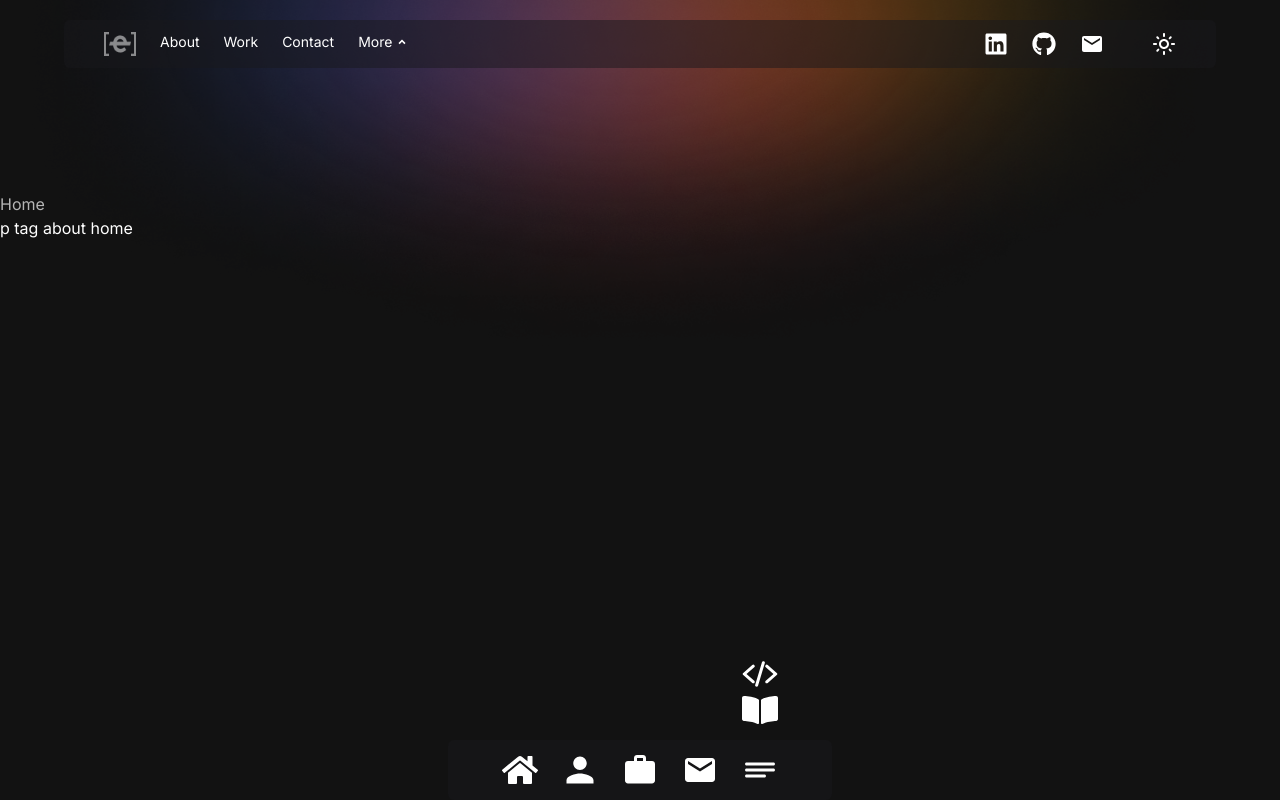
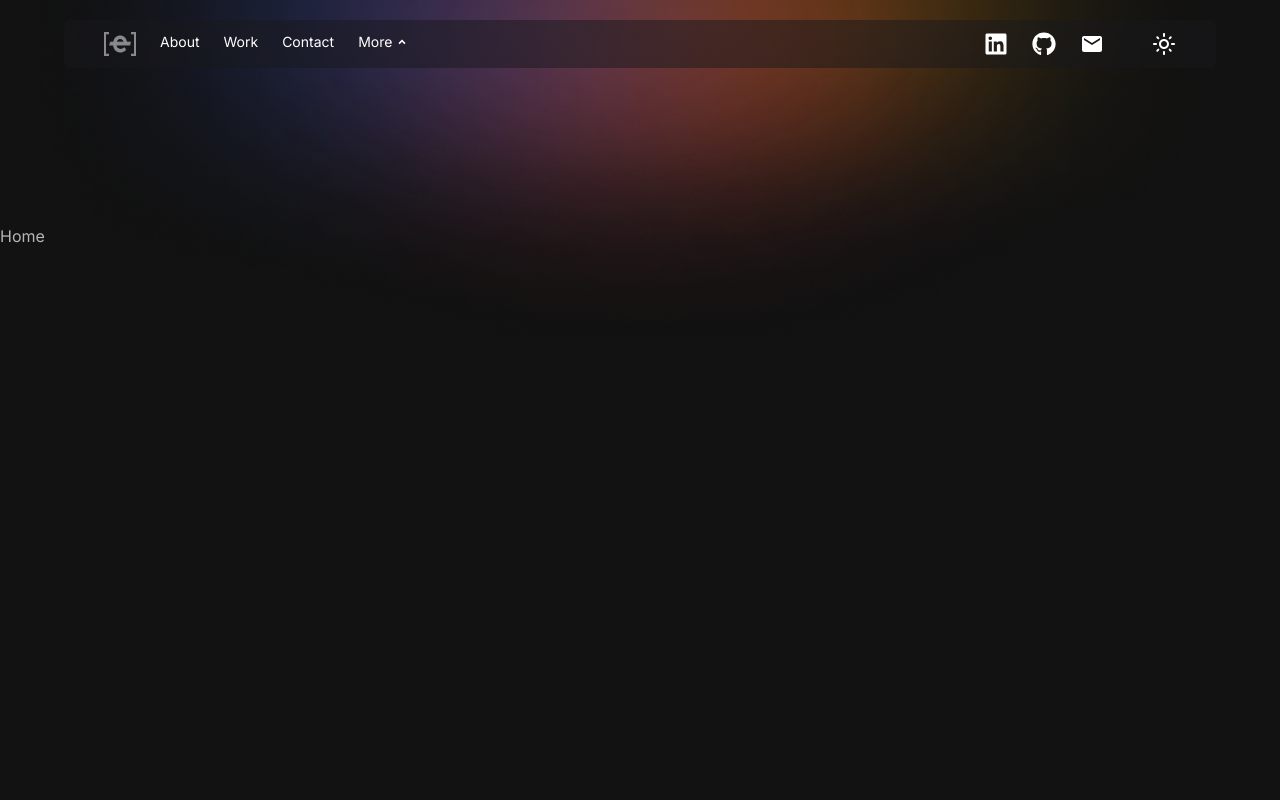
Before and after one commit to ebmalabuyo/ebmcodes, a Next.js app: page / in a window 1280 px wide. Built offline with nearby package versions, Linux system fonts and the light colour scheme.

Commit message:
fixes to toggle on navbar

```diff
--- a/app/layout.tsx
+++ b/app/layout.tsx
@@ -2,7 +2,7 @@ import type { Metadata } from "next";
 import { Inter } from "next/font/google";
 import "./globals.css";
 import { Providers } from "./providers";
-import Navigation from "@/components/Navigation";
+import Navigation from "@/components/clientComponents/Navigation";
 import MobileNavigation from "@/components/clientComponents/MobileNavigation";
 
 
@@ -24,7 +24,7 @@ export default function RootLayout({
 
   return (
     <html lang="en" suppressHydrationWarning>
-      <body className={inter.className + " " + "bg-[url('../public/Background.png')] w-full bg-cover bg-no-repeat"} >
+      <body className={inter.className + " " + "bg-[url('../public/Background.png')] w-full bg-cover bg-no-repeat absolute"} >
         <Providers>
         <Navigation/>
         {children}
--- a/app/page.tsx
+++ b/app/page.tsx
@@ -5,9 +5,9 @@ export default function Home() {
 
 
   return (
-   <div className="mt-48">
+   <div className="mt-56">
     <h1 className="text-[#B5B5B5]">Home</h1>
-    <p>p tag about home</p>
+
 
    </div>
   );
--- a/components/clientComponents/MobileNavigation.tsx
+++ b/components/clientComponents/MobileNavigation.tsx
@@ -11,10 +11,18 @@ import { CgDetailsMore } from "react-icons/cg";
 import { IoCodeSlash } from "react-icons/io5";
 import { FaBookOpen } from "react-icons/fa";
 
+
+
 type NavLink = {
   icon: ReactNode,
   page: string,
   sublinks?: NavLink[],
+}
+
+type SublinkProps = {
+  item: NavLink,
+  state: boolean,
+  setState: (state : boolean) => void
 }
 
 const links = [
@@ -50,41 +58,39 @@ const links = [
     }
   ]
 
-function Sublinker({item} : {item: NavLink}) {
+
+
+function Sublinker({item, state, setState} : SublinkProps) {
+
   return (
   <>
       <ul>
         {
         item.sublinks ?
-        <MobileDropdownLink item={item}/>
+        <div className='relative'>
+        <li className='flex cursor-pointer' onClick={()=>setState(!state)}>{item.icon}</li>
+        <ul className={` ${state ? "flex" : "hidden"} flex-col gap-3 absolute -top-32 dark:bg-[#18181D]/50 bg-slate-100/50 p-4 pr-4 pl-4 rounded-t-md`}>
+          {item.sublinks &&
+            item.sublinks.map((each : any) => {
+              return <li key={each.page} onClick={()=>setState(false)}><Link href={each.page}>{each.icon}</Link> </li>
+            })
+          }
+        </ul>
+      </div>
         :
-        <Link href={item.page as string}>{item.icon}</Link>
+        <div onClick={()=> setState(false)}><Link href={item.page as string}>{item.icon}</Link></div>
         }
       </ul>
     </>)
 }
 
-function MobileDropdownLink({item} : {item: NavLink}) {
+
+export default function MobileNavigation() {
   const [toggle, setToggle] = useState(false);
   return (
-      <div className='relative'>
-        <li className='flex cursor-pointer'>{item.icon}</li>
-        <ul className='absolute -top-24'>
-          {item.sublinks &&
-            item.sublinks.map((each : any) => {
-              return <li key={each.title}><Link href={each.page}>{each.icon}</Link> </li>
-            })
-          }
-        </ul>
-      </div>
-  )
-}
-
-export default function MobileNavigation() {
-  return (
-      <nav  className='flex justify-center gap-6 absolute right-0 left-0 max-w-sm ml-auto mr-auto bottom-0 p-3 rounded-md  dark:bg-[#18181D]/50 bg-slate-100/50'>
+      <nav className='md:hidden mb-4 flex justify-center gap-6 fixed right-0 left-0 max-w-sm ml-auto mr-auto bottom-0 p-3 rounded-md dark:bg-[#18181D]/50 bg-slate-100/50'>
             {links.map(each => {
-              return <div key={each.page}><Sublinker item={each}/></div>
+              return <div key={each.page}><Sublinker item={each} state={toggle} setState={setToggle}/></div>
             })}
       </nav>
   )
--- a/components/clientComponents/Nav/DropdownLink.tsx
+++ /dev/null
@@ -1,35 +0,0 @@
-'use client'
-import React from 'react'
-import { useState } from 'react'
-import { RiArrowDropDownLine } from "react-icons/ri";
-import Link from 'next/link';
-
-
-  type NavLink = {
-    title: string,
-    page: string,
-    sublinks?: NavLink[],
-  }
-
-export default function DropdownLink({item} : {item: NavLink} ) {
-    const [toggle, setToggle] = useState(false)
-  return (
-    <div className='relative' >
-          <div className='flex cursor-pointer' onClick={() => setToggle(!toggle)}>
-          <li>
-          {item.title}
-          </li>
-          <RiArrowDropDownLine size={20} className={`transition-all ease-in-out ${toggle ? "" : "-rotate-180"} `}/>
-          </div>
-          {item.sublinks &&
-          <ul className={` absolute mt-4 dark:bg-[#18181D] bg-slate-100/50 p-3 text-sm flex-col gap-3 -z-10 rounded-b-md transition-all ease-in-out ${toggle ? "flex opacity-100" : "hidden opacity-0"} `}>
-                {
-                item.sublinks.map((each : any) => {
-                  return <li className='text-center' key={each.title}><Link href={each.page}>{each.title}</Link></li>
-                })
-                }
-          </ul>
-        }
-      </div>
-  )
-}
--- a/components/Navigation.tsx
+++ b/components/clientComponents/Navigation.tsx
@@ -1,22 +1,28 @@
-
+"use client"
 import Link from 'next/link'
-import React from 'react'
+import React, { useState } from 'react'
 
 // client Components used
-import ThemeSwitch from './clientComponents/extras/ThemeSwitch'
-import Logo from './clientComponents/extras/Logo'
+import ThemeSwitch from './extras/ThemeSwitch'
+import Logo from './extras/Logo'
 
 //Icons
 import { FaLinkedin } from "react-icons/fa";
 import { FaGithub } from "react-icons/fa";
 import { MdEmail } from "react-icons/md";
-import DropdownLink from './clientComponents/Nav/DropdownLink';
+import { RiArrowDropDownLine } from "react-icons/ri";
 
 
 type NavLink = {
   title: string,
   page: string,
   sublinks?: NavLink[],
+}
+
+type SublinkProps = {
+  item: NavLink,
+  state: boolean, // HANDLES TOGGLE
+  setState: (state : boolean) => void //SETS TOGGLE
 }
 
 const externalLinks = [
@@ -65,15 +71,36 @@ const links = [
 
 
 
-function Sublinker({item} : {item: NavLink}) {
+function Sublinker({item, state, setState} : SublinkProps) {
   return(
     <>
       <ul>
+        {/* IF SUBLINKS CREATE DROP DOWN MENU */}
         {
         item.sublinks ?
-        <DropdownLink item={item}/>
+        <div className='relative' >
+          <div className='flex cursor-pointer' onClick={() => setState(!state)}>
+              <li>
+              {item.title}
+              </li>
+              <RiArrowDropDownLine size={20} className={`transition-all ease-in-out ${state ? "" : "-rotate-180"} `}/>
+          </div>
+              {/* DROP DOWN MENU  */}
+              {item.sublinks &&
+              <ul className={` absolute mt-4 dark:bg-[#18181D] bg-slate-100/50 p-3 text-sm flex-col gap-3 -z-10 rounded-b-md transition-all ease-in-out ${state ? "flex opacity-100" : "hidden opacity-0"} `}>
+                    {/* ON CLICK FOR EACH ITEM IT WILL SET THE TOGGLE BACK TO FALSE */}
+                    {
+                    item.sublinks.map((each : any) => {
+                      return <li onClick={()=>setState(false)} className='text-center' key={each.title}><Link href={each.page}>{each.title}</Link></li>
+                    })
+                    }
+              </ul>
+              }
+        </div>
         :
-        <Link href={item.page as string}>{item.title}</Link>
+        // ELSE CREATE A REGULAR LINK TAG
+                // ON CLICK IT WILL SET THE TOGGLE BACK TO FALSE
+        <Link href={item.page as string} onClick={()=>setState(false)}>{item.title}</Link>
         }
       </ul>
     </>
@@ -82,6 +109,10 @@ function Sublinker({item} : {item: NavLink}) {
 }
 
 export default function Navigation() {
+  // STATE TO MANAGE THE NAVBARS TOGGLE
+
+  const [toggle, setToggle] = useState(false)
+
   return (
     <nav className='hidden text-sm md:flex justify-between p-3 pl-10 pr-10 m-5 max-w-6xl absolute left-0 right-0 ml-auto mr-auto top-0 dark:bg-[#18181D]/50 bg-slate-100/50 rounded-md'>
       {/* Left side of Navigation */}
@@ -90,7 +121,7 @@ export default function Navigation() {
         <Logo/>
           {links.map((each) => {
 
-            return <div key={each.title}><Sublinker item={each}/></div>
+            return <div key={each.title}><Sublinker item={each} state={toggle} setState={setToggle}/></div>
           }
             )
               }
```
Also changed, not shown: components/Card.tsx (added).
